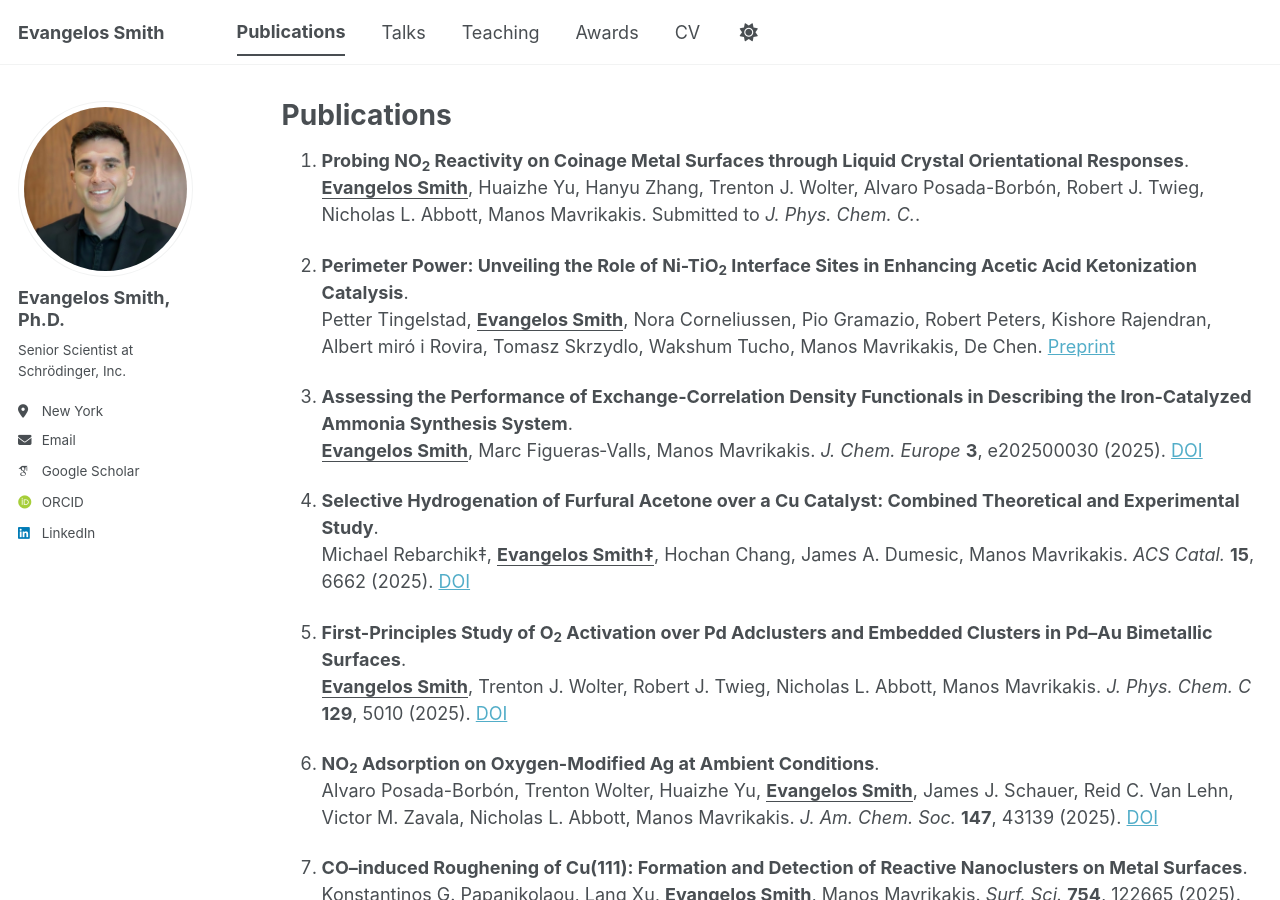
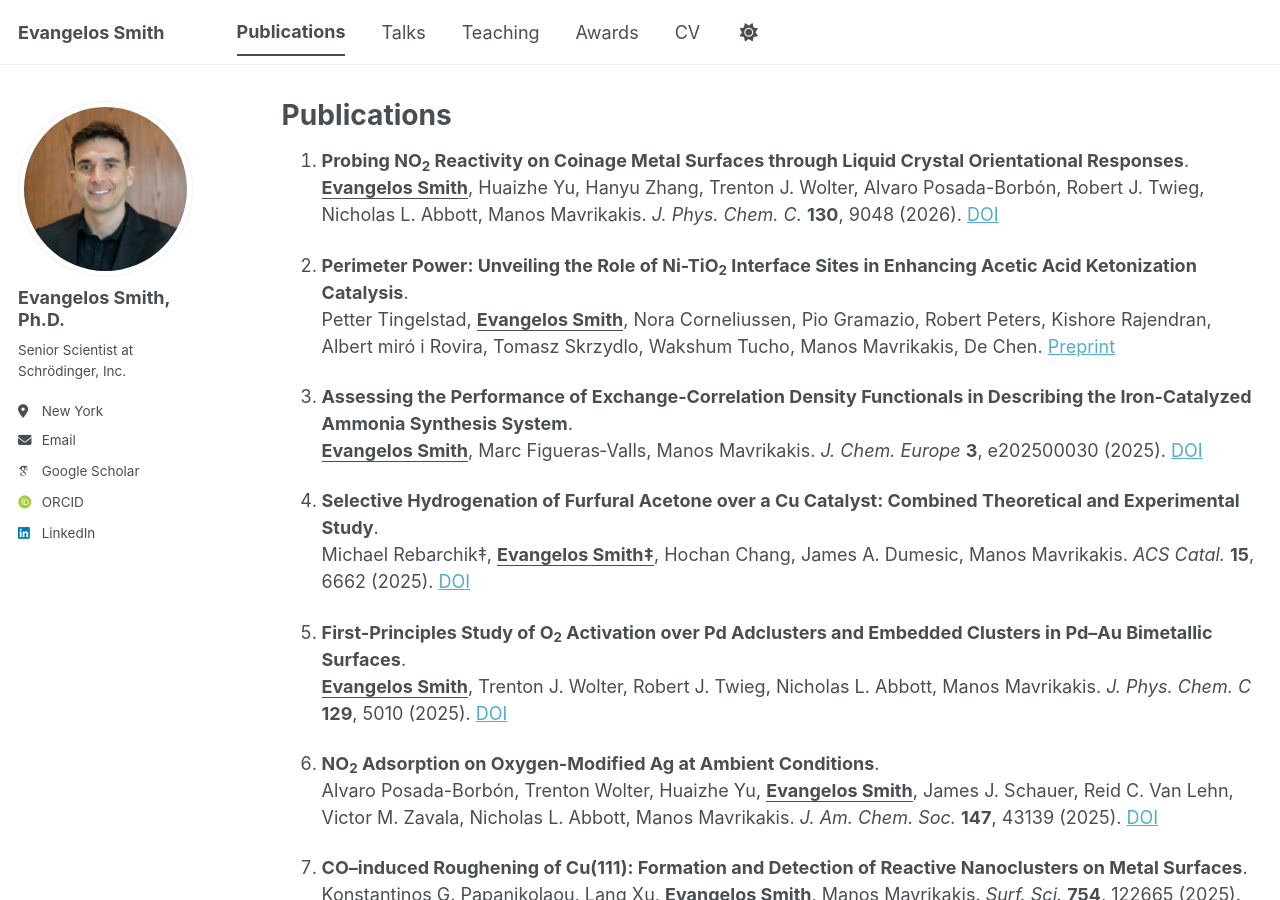
Before and after one commit to evangelossmith/evangelossmith.github.io, a Jekyll site: the page built from _pages/publications.md, in a window 1280 px wide and 900 px high. Built offline with Jekyll 4.4.1, drawn with Linux system fonts in a browser that asks for light colours; some web fonts are replaced; a script bundle is joined from its source files by our own code; library files that are not in the unit come from our copies.

Commit message:
Update publications.md

```diff
--- a/_pages/publications.md
+++ b/_pages/publications.md
@@ -5,7 +5,7 @@ permalink: /publications/
 author_profile: true
 ---
 
-1. **Probing NO<sub>2</sub> Reactivity on Coinage Metal Surfaces through Liquid Crystal Orientational Responses**. <br><ins>**Evangelos Smith**</ins>, Huaizhe Yu, Hanyu Zhang, Trenton J. Wolter, Alvaro Posada-Borbón, Robert J. Twieg, Nicholas L. Abbott, Manos Mavrikakis. Submitted to *J. Phys. Chem. C.*.
+1. **Probing NO<sub>2</sub> Reactivity on Coinage Metal Surfaces through Liquid Crystal Orientational Responses**. <br><ins>**Evangelos Smith**</ins>, Huaizhe Yu, Hanyu Zhang, Trenton J. Wolter, Alvaro Posada-Borbón, Robert J. Twieg, Nicholas L. Abbott, Manos Mavrikakis. *J. Phys. Chem. C.* **130**, 9048 (2026). [DOI]([https://chemistry-europe.onlinelibrary.wiley.com/doi/full/10.1002/ceur.202500030](https://pubs.acs.org/jpccck/article/130/26/9048/5167043/Probing-NO2-Reactivity-on-Coinage-Metal-Surfaces))
 
 2. **Perimeter Power: Unveiling the Role of Ni-TiO<sub>2</sub> Interface Sites in Enhancing Acetic Acid Ketonization Catalysis**. <br>Petter Tingelstad, <ins>**Evangelos Smith**</ins>, Nora Corneliussen, Pio Gramazio, Robert Peters, Kishore Rajendran, Albert miró i Rovira, Tomasz Skrzydlo, Wakshum Tucho, Manos Mavrikakis, De Chen. [Preprint](https://www.researchsquare.com/article/rs-7809779/v1)
 
```
